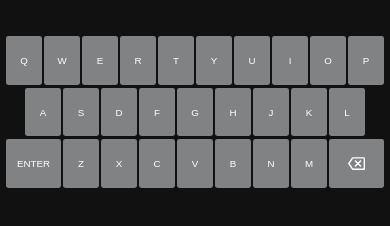
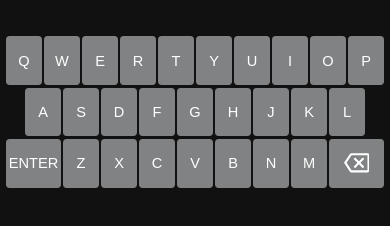
Before and after one commit to TylerIsCoding/Girdle, a plain HTML site: page index.html in a window 390 px wide. Shown: the part 454-680 px from the top of the page. Drawn offline with Linux system fonts and the light colour scheme.

Commit message:
Made font size larger on mobile

```diff
--- a/styles.css
+++ b/styles.css
@@ -297,6 +297,9 @@ body {
 }
 
 @media screen and (max-width: 500px) {
+    .key {
+        font-size: 1.5em;
+    }
     .guess-grid {
         grid-template-columns: repeat(5, 7em);
         grid-template-rows: repeat(6, 7em);
```
